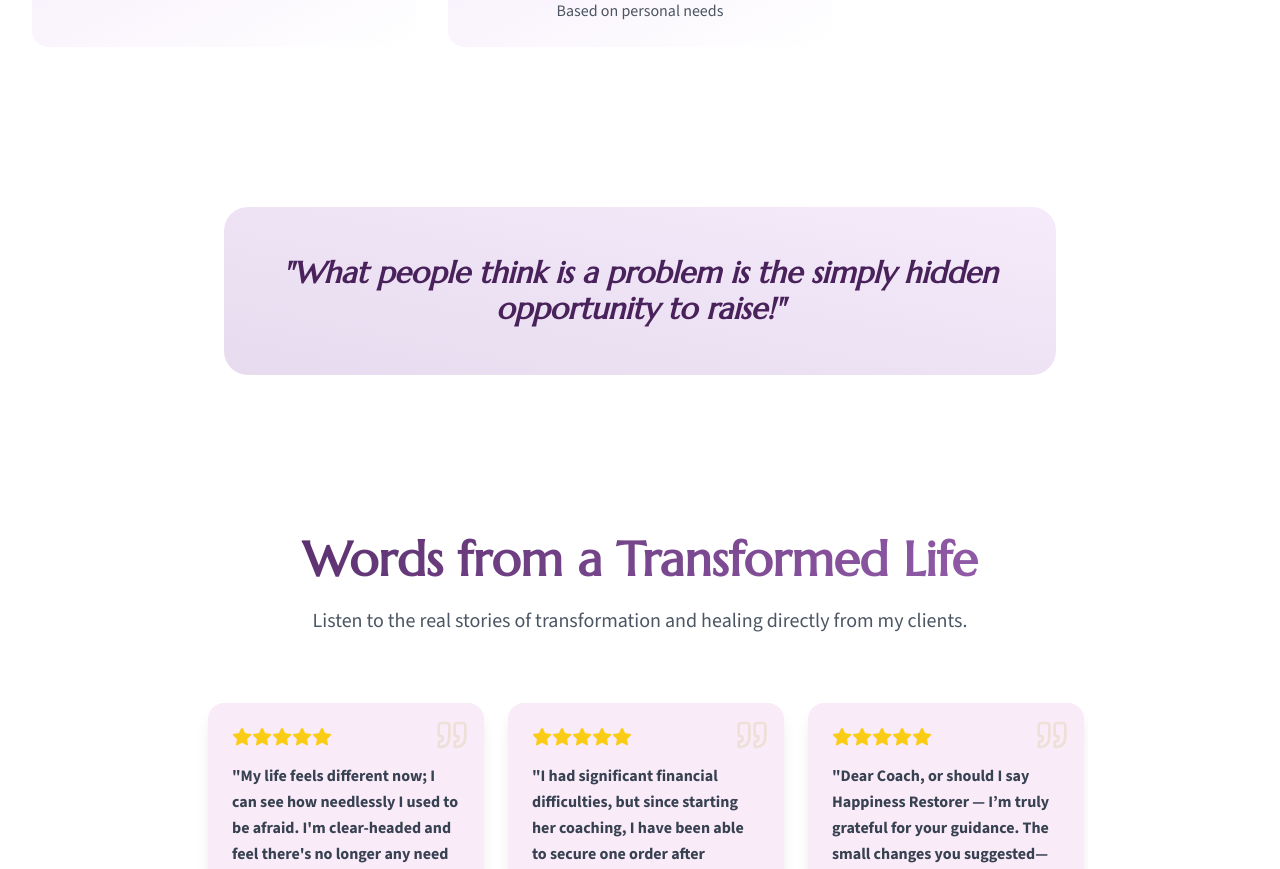
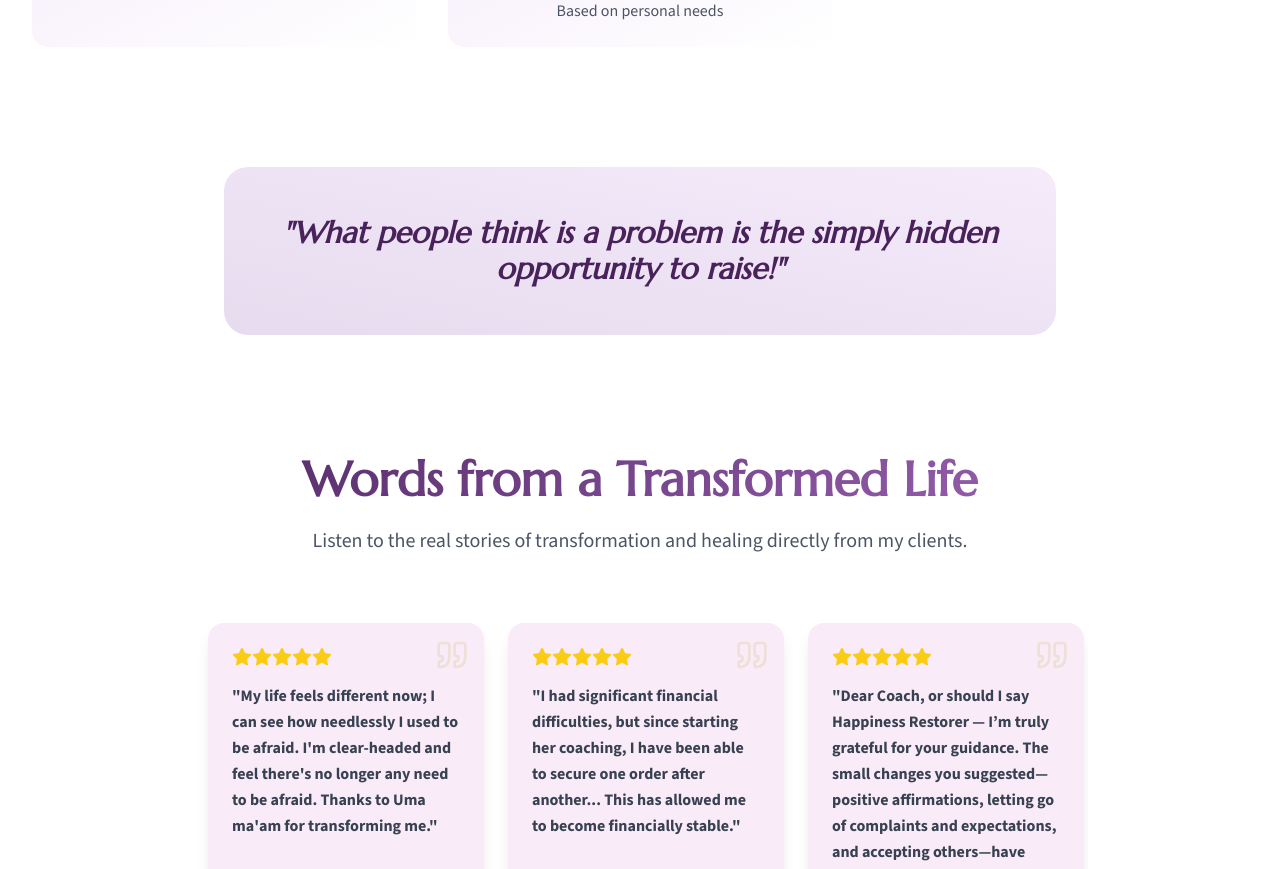
Before and after one commit to rameshkumark24/Umapandiyan, a React (Vite) app: page / in a window 1280 px wide. Shown: the part 1420-2289 px from the top of the page. Built offline with nearby package versions, Linux system fonts and the light colour scheme.

Commit message:
Update padding and background in Home component
Reduced padding in the quote section and reverted the CTA section to use 'gradient-bg'.

```diff
--- a/src/pages/Home.jsx
+++ b/src/pages/Home.jsx
@@ -193,7 +193,8 @@ const Home = () => {
       </section>
 
       {/* Quote Section */}
-      <section className="py-20 bg-white font-body">
+      {/* UPDATED: Padding reduced from py-20 to py-10 */}
+      <section className="py-10 bg-white font-body">
         <div className="max-w-4xl mx-auto px-4 sm:px-6 lg:px-8 text-center">
           <motion.div
             initial={{ opacity: 0, y: 30 }}
@@ -305,7 +306,6 @@ const Home = () => {
       </section>
 
       {/* CTA Section */}
-      {/* UPDATED: Reverted to 'gradient-bg' to perfectly match the footer's gradient */}
       <section className="py-20 gradient-bg font-body">
         <div className="max-w-4xl mx-auto px-4 sm:px-6 lg:px-8 text-center">
           <motion.div
```
